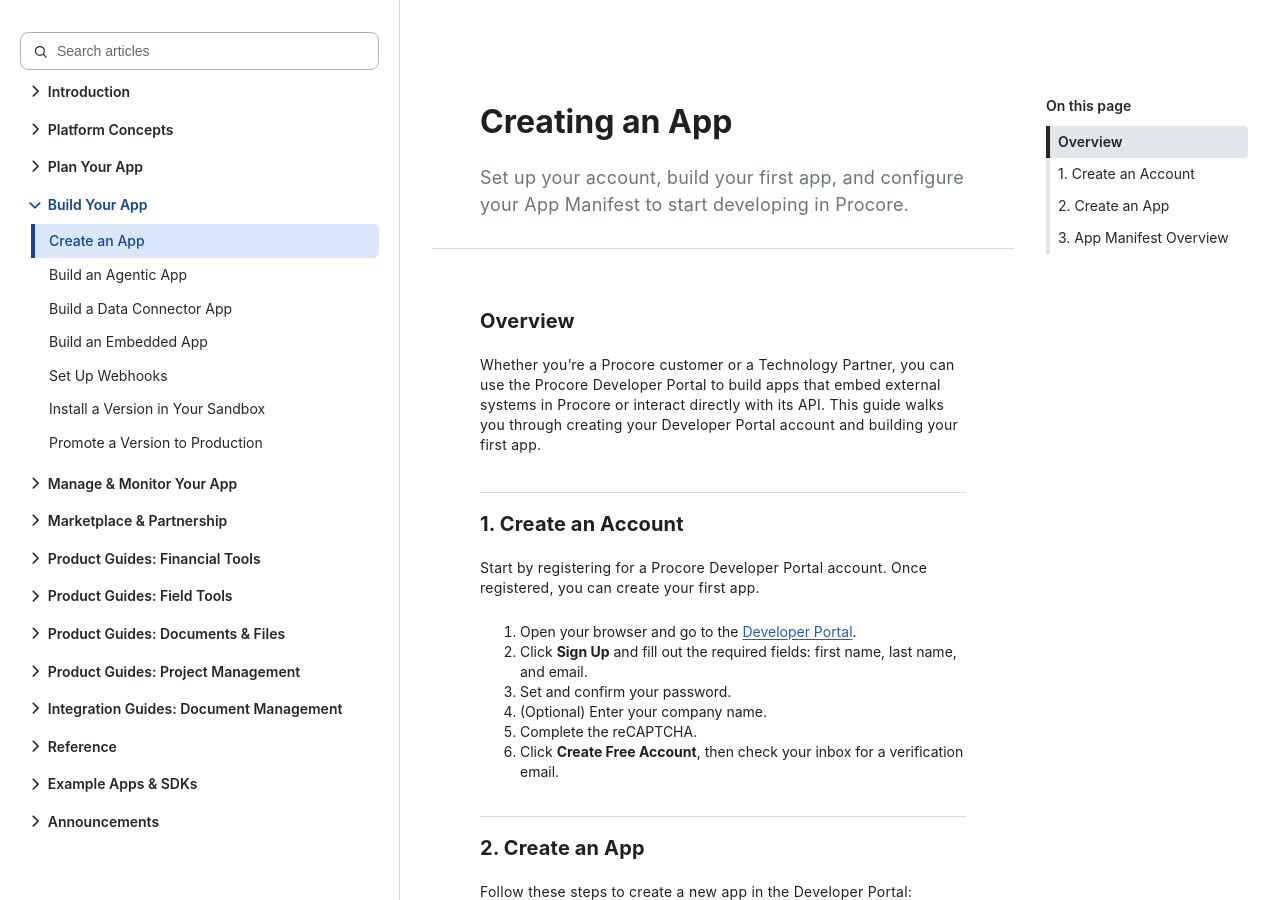
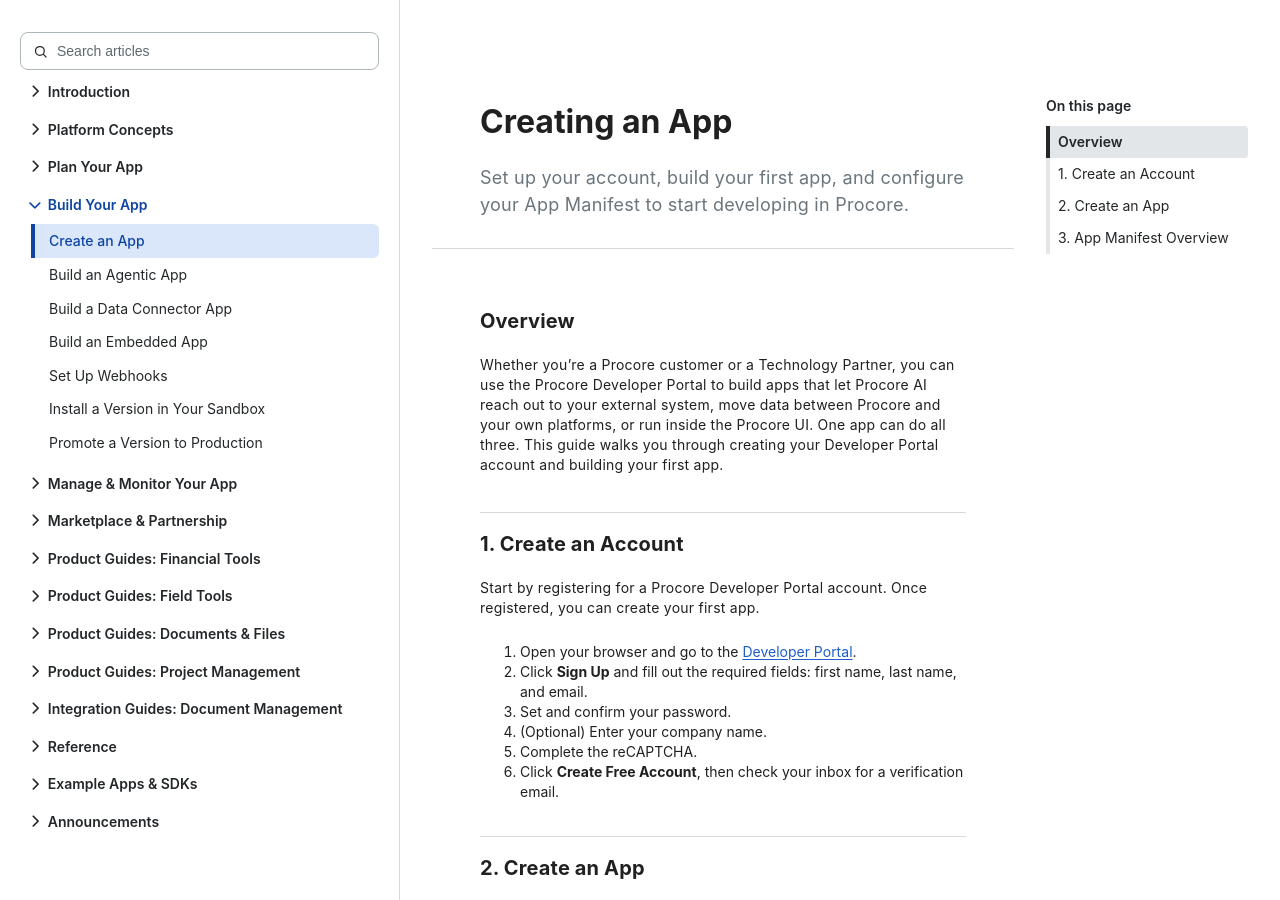
Before and after one commit to procore/documentation, a Jekyll site: the page built from building_applications/building_apps_create_new.md, in a window 1280 px wide and 900 px high. Built offline with Jekyll 4.4.1, drawn with Linux system fonts in a browser that asks for light colours; comment, search, counter and statistics services are not loaded.

Commit message:
docs: name all three capabilities in the Create an App overview
The overview described apps that "embed external systems in Procore or
interact directly with its API" - Embedded and Data Connector, in that
order, with Agentic missing entirely. A reader arriving at the page had
no signal the capability existed until the manifest section further
down.

Now leads with Agentic, then Data Connector, then Embedded, matching
the order used in the nav, on Choose an App Type, and in the capability
table on this page. Adds that one app can do all three, which is the
point the rest of the section goes on to make.

Co-Authored-By: Claude Opus 5 <noreply@anthropic.com>

```diff
--- a/building_applications/building_apps_create_new.md
+++ b/building_applications/building_apps_create_new.md
@@ -7,7 +7,7 @@ section_title: Build Your App
 ---
 
 ## Overview
-Whether you're a Procore customer or a Technology Partner, you can use the Procore Developer Portal to build apps that embed external systems in Procore or interact directly with its API. This guide walks you through creating your Developer Portal account and building your first app.
+Whether you're a Procore customer or a Technology Partner, you can use the Procore Developer Portal to build apps that let Procore AI reach out to your external system, move data between Procore and your own platforms, or run inside the Procore UI. One app can do all three. This guide walks you through creating your Developer Portal account and building your first app.
 <br><br>
 
 ***
```
